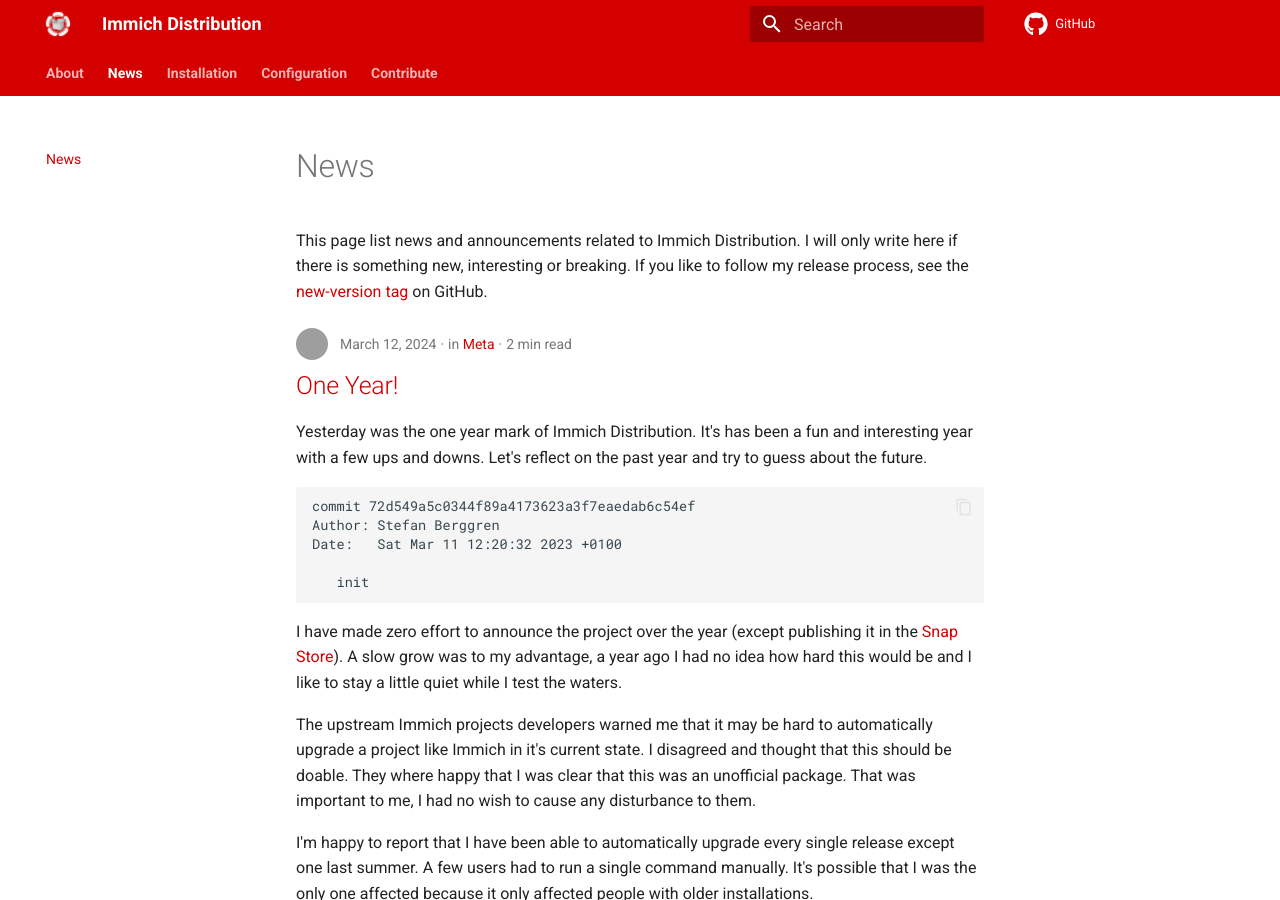
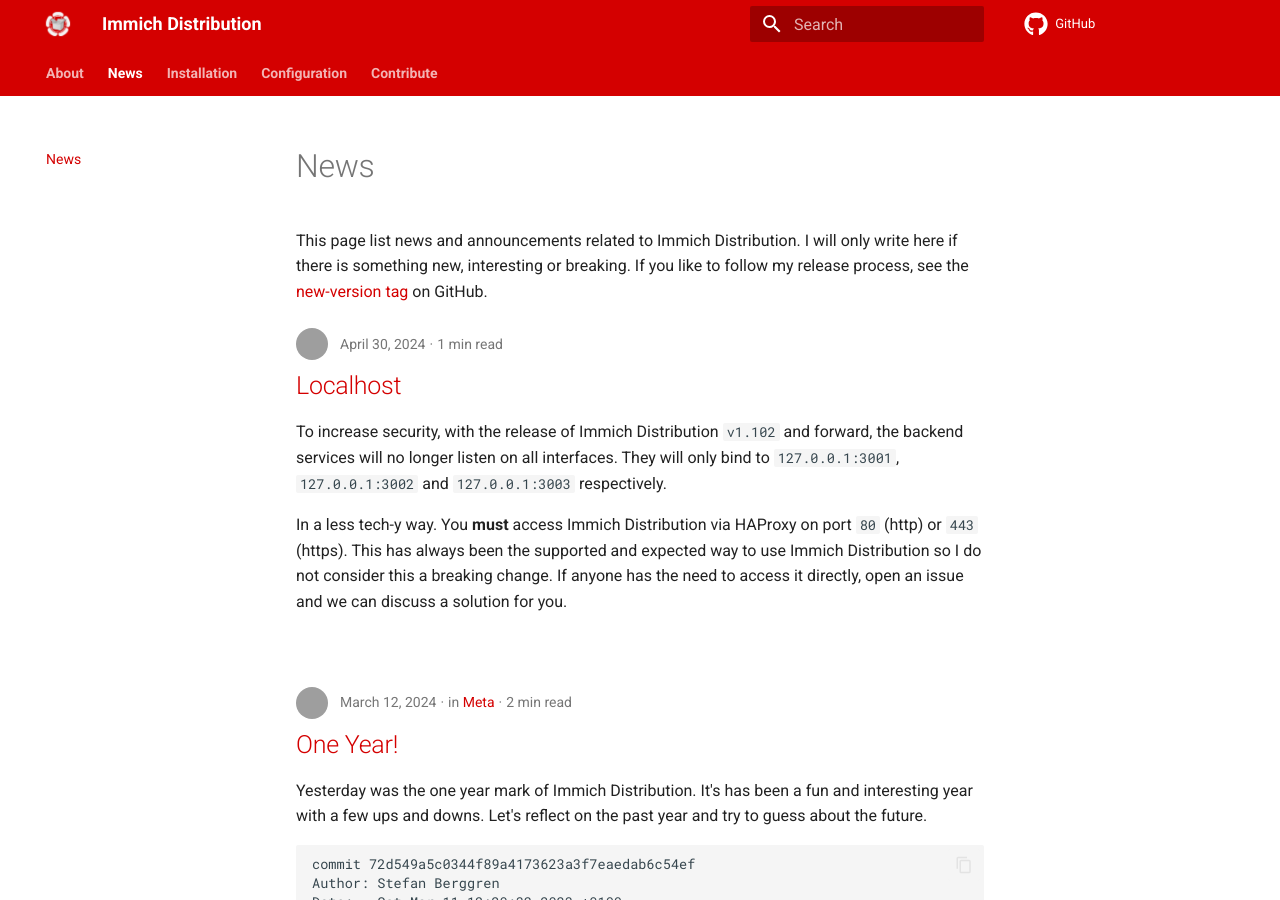
Before and after one commit to nsg/immich-distribution, an MkDocs documentation site: the page built from docs/docs/news/index.md, in a window 1280 px wide and 900 px high. Built offline with MkDocs 1.6.1 and Material for MkDocs 9.7.7, drawn with Linux system fonts in a browser that asks for light colours; comment, search, counter and statistics services are not loaded; some of the changed text lies outside the part shown; grey boxes are pictures that could not be loaded.

Commit message:
server, ml and microservices only listens on lo
Upstream has added the ability to change listen interface for server and
microservices.

```diff
--- a/docs/docs/install.md
+++ b/docs/docs/install.md
@@ -39,7 +39,7 @@
 
 ### Used ports
 
-Immich Distribution requires ports `3000-3003`, `5432` and `6379` to be unused, port `80` is also required by default, and port `443` if you enable https. See [HAProxy](configuration/haproxy.md) if you like to change the http or https ports. Immich will fail to start if these ports are used by another application.
+Immich Distribution requires ports `3001-3003`, `5432` and `6379` to be unused, port `80` is also required by default, and port `443` if you enable https. See [HAProxy](configuration/haproxy.md) if you like to change the http or https ports. Immich will fail to start if these ports are used by another application.
 
 ??? Info "Used ports with service names"
 
@@ -47,7 +47,7 @@
     | ---- | --------- | ------------ | ------- |
     | `80`   | all | YES | HAProxy - Reverse proxy |
     | `443`  | all | YES | HAProxy (only if HTTPS is enabled) |
-    | `3000-3003` | all | NO | Immich Services |
+    | `3001-3003` | lo | NO | Immich Services |
     | `5432` | lo | NO | Postgres - Relation database |
     | `6379` | lo | NO | Redis - In-memory KV database |
 
--- /dev/null
+++ b/docs/docs/news/posts/2024/04/localhost.md
@@ -0,0 +1,8 @@
+---
+date: 2024-04-30 17:00:00
+authors: [nsg]
+---
+
+To increase security, with the release of Immich Distribution `v1.102` and forward, the backend services will no longer listen on all interfaces. They will only bind to `127.0.0.1:3001`, `127.0.0.1:3002` and `127.0.0.1:3003` respectively.
+
+In a less tech-y way. You **must** access Immich Distribution via HAProxy on port `80` (http) or `443` (https). This has always been the supported and expected way to use Immich Distribution so I do not consider this a breaking change. If anyone has the need to access it directly, open an issue and we can discuss a solution for you.
```
Also changed, not shown: docs/docs/configuration/security.md (+0 -2 lines), 2 other files.
